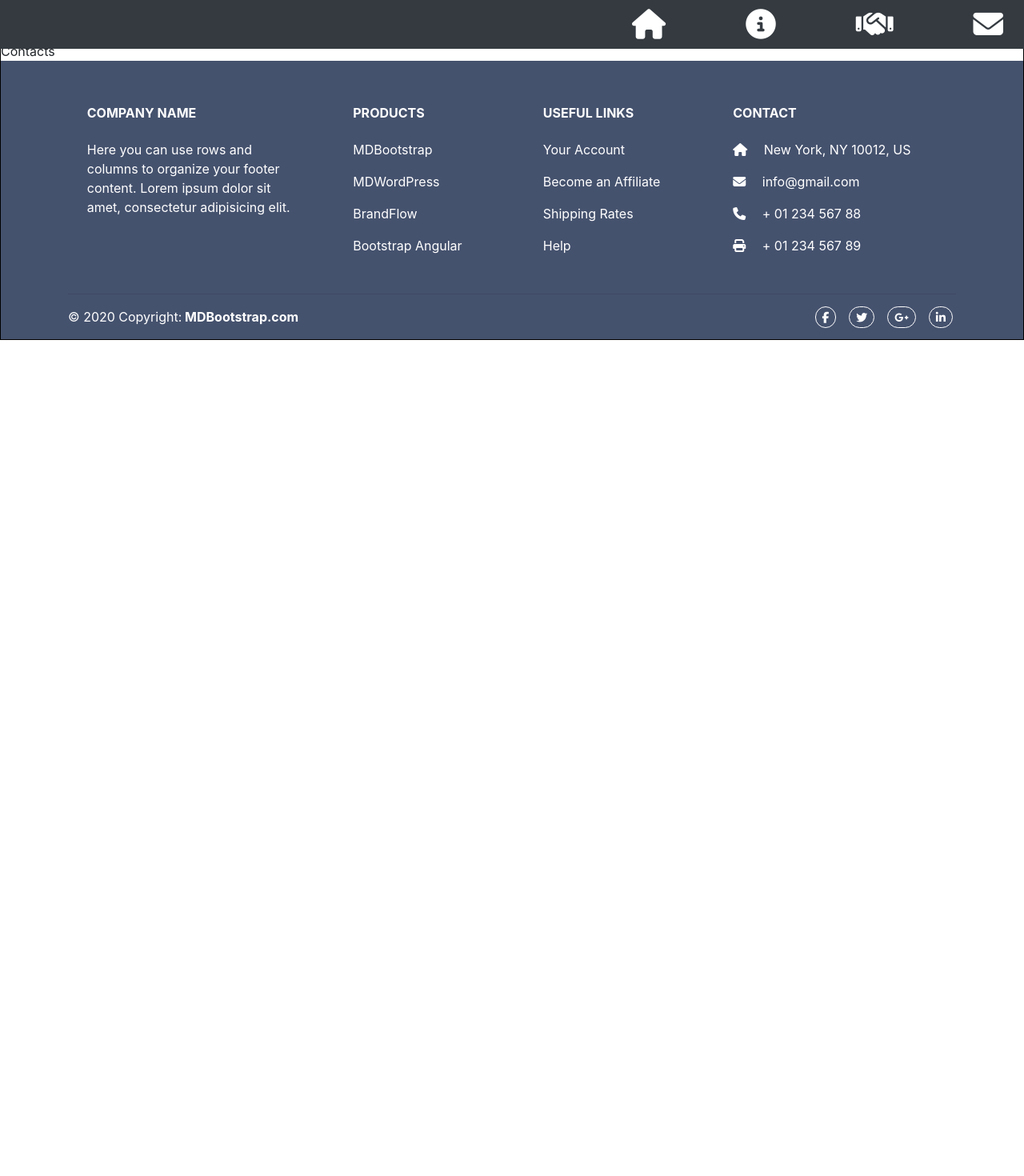
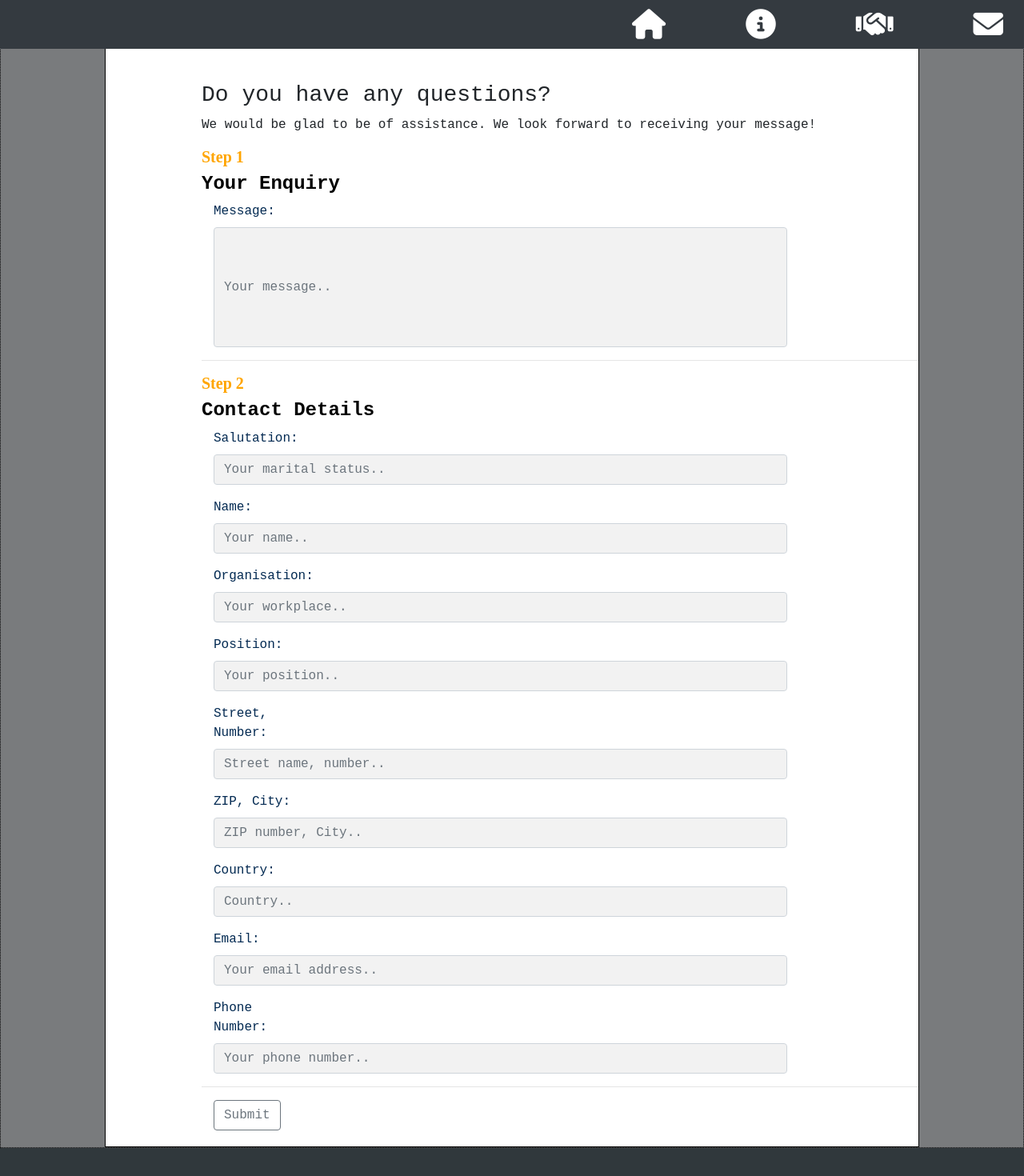
Before and after one commit to Gio5haki/RenewIt-Frontend, a React (Create React App) app: page /contact in a window 1280 px wide. Shown: the top 1470 px of the page at 80% size. Before the commit the page ends 800 px from the top, so only its background shows below. Built offline with nearby package versions, Linux system fonts and the light colour scheme.

Commit message:
added contact form component, improved styling

```diff
--- /dev/null
+++ b/src/components/ContactForm.js
@@ -0,0 +1,169 @@
+import React from "react";
+
+import "../styleSheets/ContactForm.css";
+function ContactForm() {
+  return (
+    <div className="contact-form-wrapper">
+      <div className="contact-form">
+        <h3>Do you have any questions?</h3>
+        <p>
+          We would be glad to be of assistance. We look forward to receiving
+          your message!
+        </p>
+        <form className="form-horizontal">
+          <h5>Step 1</h5>
+          <h4>Your Enquiry</h4>
+
+          <div className="form-group">
+            <label className="control-label col-sm-2" for="message">
+              Message:
+            </label>
+            <div className="col-sm-10">
+              <input
+                type="text"
+                className="form-control custom-input-message"
+                placeholder="Your message.."
+                name="message"
+                size="10000"
+                maxLength="1000"
+              ></input>
+            </div>
+          </div>
+
+          <hr></hr>
+
+          <h5>Step 2</h5>
+          <h4>Contact Details</h4>
+
+          <div className="form-group">
+            <label className="control-label col-sm-2" for="saluation">
+              Salutation:
+            </label>
+            <div className="col-sm-10">
+              <input
+                type="text"
+                className="form-control custom-input"
+                placeholder="Your marital status.."
+              ></input>
+            </div>
+          </div>
+
+          <div className="form-group">
+            <label className="control-label col-sm-2" for="name">
+              Name:
+            </label>
+            <div className="col-sm-10">
+              <input
+                type="text"
+                className="form-control custom-input"
+                placeholder="Your name.."
+              ></input>
+            </div>
+          </div>
+
+          <div className="form-group">
+            <label className="control-label col-sm-2" for="organisation">
+              Organisation:
+            </label>
+            <div className="col-sm-10">
+              <input
+                type="text"
+                className="form-control custom-input"
+                placeholder="Your workplace.."
+              ></input>
+            </div>
+          </div>
+
+          <div className="form-group">
+            <label className="control-label col-sm-2" for="position">
+              Position:
+            </label>
+            <div className="col-sm-10">
+              <input
+                type="text"
+                className="form-control custom-input"
+                placeholder="Your position.."
+              ></input>
+            </div>
+          </div>
+
+          <div className="form-group">
+            <label className="control-label col-sm-2" for="address-1">
+              Street, Number:
+            </label>
+            <div className="col-sm-10">
+              <input
+                type="text"
+                className="form-control custom-input"
+                placeholder="Street name, number.."
+              ></input>
+            </div>
+          </div>
+
+          <div className="form-group">
+            <label className="control-label col-sm-2" for="address-2">
+              ZIP, City:
+            </label>
+            <div className="col-sm-10">
+              <input
+                type="text"
+                className="form-control custom-input"
+                placeholder="ZIP number, City.."
+              ></input>
+            </div>
+          </div>
+
+          <div className="form-group">
+            <label className="control-label col-sm-2" for="country-2">
+              Country:
+            </label>
+            <div className="col-sm-10">
+              <input
+                type="text"
+                className="form-control custom-input"
+                placeholder="Country.."
+              ></input>
+            </div>
+          </div>
+
+          <div className="form-group">
+            <label className="control-label col-sm-2" for="email">
+              Email:
+            </label>
+            <div className="col-sm-10">
+              <input
+                type="email"
+                className="form-control custom-input"
+                placeholder="Your email address.."
+              ></input>
+            </div>
+          </div>
+
+          <div className="form-group">
+            <label className="control-label col-sm-2" for="phone">
+              Phone Number:
+            </label>
+            <div className="col-sm-10">
+              <input
+                type="tel"
+                className="form-control custom-input"
+                placeholder="Your phone number.."
+              ></input>
+            </div>
+          </div>
+
+          <hr></hr>
+
+          <button
+            type="button"
+            className="btn btn-outline-secondary submit-button"
+          >
+            Submit
+          </button>
+        </form>
+      </div>
+    </div>
+  );
+}
+
+export default ContactForm;
--- a/src/styleSheets/Contact.css
+++ b/src/styleSheets/Contact.css
@@ -1,6 +1,6 @@
 .contact-container {
-    border: 1px solid black;
+    border: 1px hidden black;
     width: 100%;
     height: auto;
-    margin-top: 4%;
+
   }
--- /dev/null
+++ b/src/styleSheets/ContactForm.css
@@ -0,0 +1,54 @@
+.contact-form-wrapper {
+  border: 1px dotted black;
+  background-size: cover;
+  background-color: #797b7d;
+  padding-left: 130px;
+  padding-right: 130px;
+}
+
+.contact-form {
+  border: 1px solid #000000;
+  background-color: #ffffff;
+  font-family: "Courier New", Courier, monospace;
+  padding-top: 100px;
+  padding-left: 120px;
+  padding-right: 0px;
+  padding-right: 0px;
+  padding-bottom: 20px;
+}
+
+.contact-formr h3 {
+  color: #000;
+  font-weight: bold;
+}
+
+.contact-form h4 {
+  color: #000000;
+  font-weight: bold;
+}
+
+.contact-form h5 {
+  color: orange;
+  font-weight: bold;
+  font-family: "Times New Roman", Times, serif;
+}
+
+.contact-form label {
+  font-size: medium;
+  color: #032a52;
+}
+
+.custom-input {
+  background-color: #f2f2f2;
+}
+
+.custom-input-message {
+  background-color: #f2f2f2;
+  width: 100%;
+  height: 150px;
+  text-align: inherit;
+}
+
+.submit-button {
+  margin-left: 15px;
+}
--- a/src/styleSheets/Footer.css
+++ b/src/styleSheets/Footer.css
@@ -1,5 +1,5 @@
 .customFooter {
-  background-color: #45526e !important;
+  background-color: #30383c !important;
   color: #fff;
 }
 
--- a/src/views/Contact.js
+++ b/src/views/Contact.js
@@ -1,14 +1,19 @@
 import React from "react";
 
 import Footer from "../components/Footer";
+import ContactForm from "../components/ContactForm";
 
 import "../styleSheets/Contact.css";
 
 function Contact() {
   return (
     <div className="contact-container">
-      Contacts
-      <Footer></Footer>
+      <body>
+        <ContactForm></ContactForm>
+      </body>
+      <footer>
+        <Footer></Footer>
+      </footer>
     </div>
   );
 }
```
